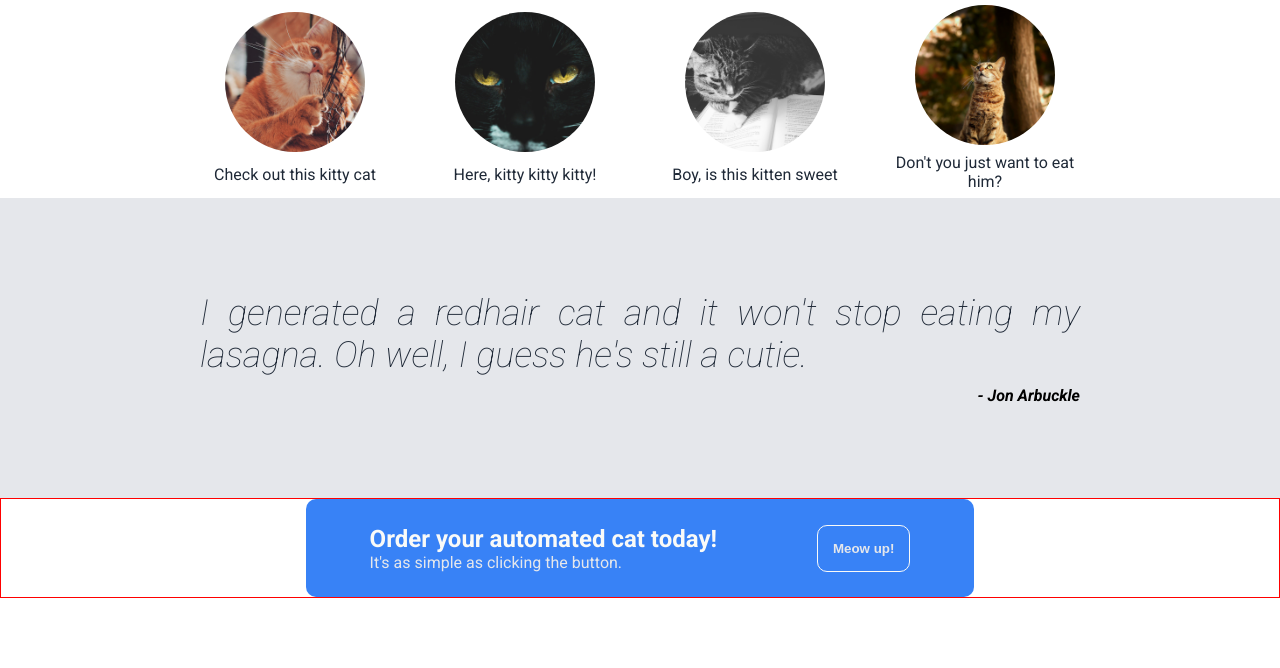
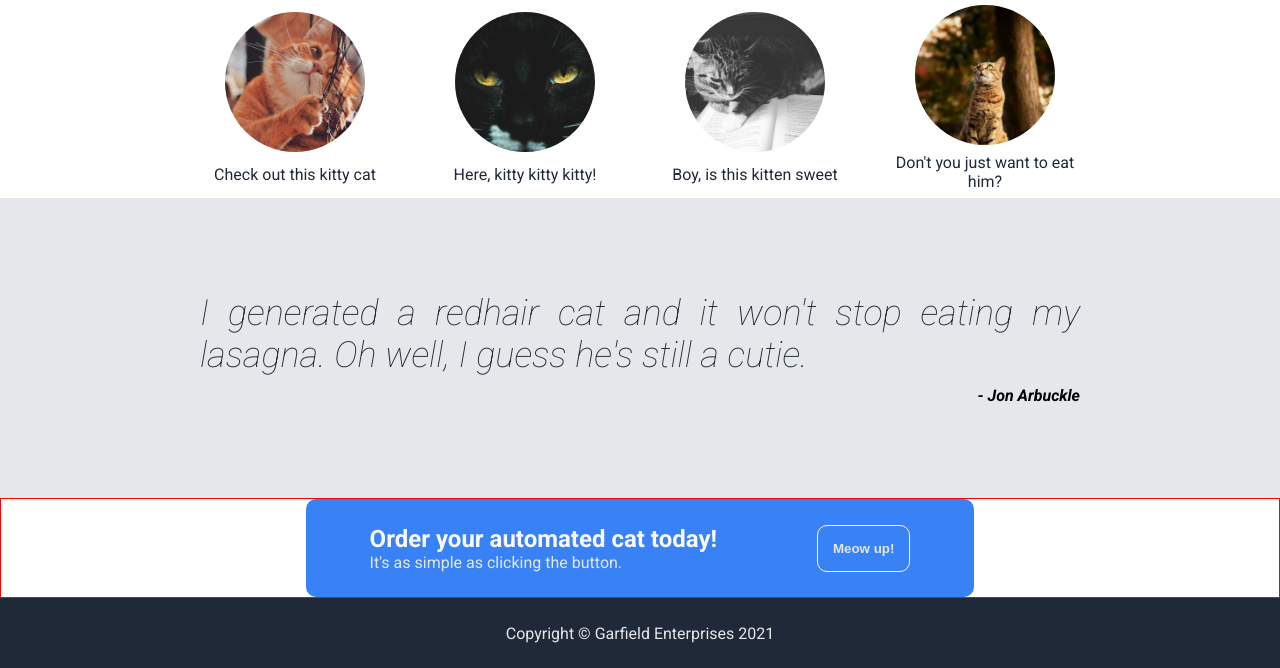
Before and after one commit to aurelienflieger/landing-page, a website: page index.html in a window 1280 px wide. Shown: the part 414-1082 px from the top of the page. Before the commit the page ends 1012 px from the top, so only its background shows below. Drawn offline with Linux system fonts and the light colour scheme.

Commit message:
feat: complete full page remake using fixed sizes
In the previous version, spacing and layout was handled exclusively with
padding & margin

```diff
--- a/index.html
+++ b/index.html
@@ -108,8 +108,8 @@
         <button class="cta__button sign-up-button">Meow up!</button>
       </div>
     </section>
-    <!-- <footer class="footer">
+    <footer class="footer">
       <span class="footer__text">Copyright © Garfield Enterprises 2021</span>
-    </footer> !-->
+    </footer>
   </body>
 </html>
```
